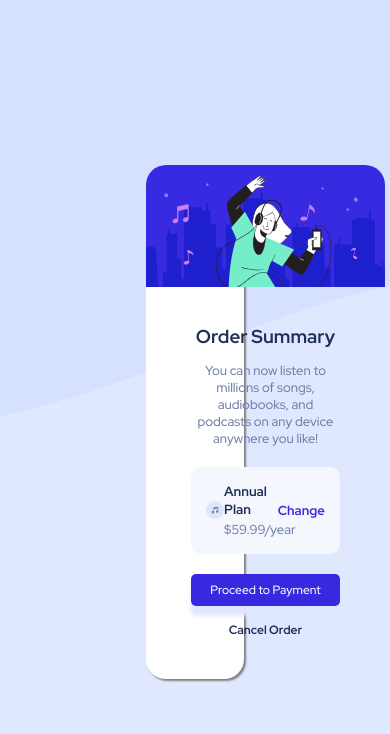
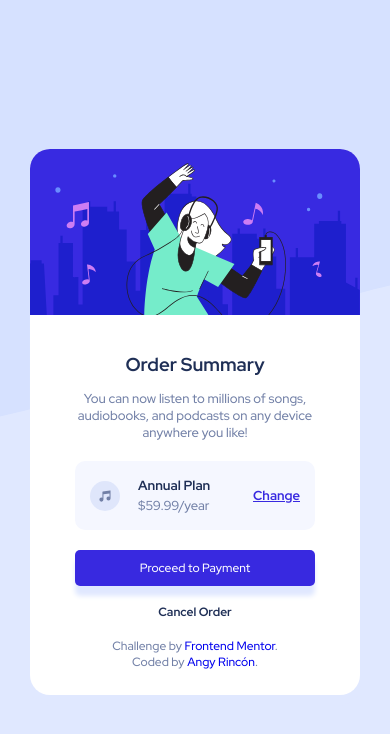
Before and after one commit to angyRincon/OrderSummaryComponentMain, a plain HTML site: page src/index.html in a window 390 px wide. Drawn offline with Linux system fonts and the light colour scheme.

Commit message:
Added responsive Design

```diff
--- a/index.html
+++ b/src/index.html
@@ -5,7 +5,7 @@
     <meta name="viewport" content="width=device-width, initial-scale=1.0">
     <!-- displays site properly based on user's device -->
 
-    <link rel="icon" type="image/png" sizes="32x32" href="./images/favicon-32x32.png">
+    <link rel="icon" type="image/png" sizes="32x32" href="images/favicon-32x32.png">
     <link rel="stylesheet" href="styles.css" type="text/css">
 
     <title>Frontend Mentor | Order summary card</title>
@@ -27,7 +27,7 @@
 <div class="container">
     <div class="card">
         <div class="card-media">
-            <img src="./images/illustration-hero.svg" alt="hero">
+            <img src="images/illustration-hero.svg" alt="hero">
         </div>
 
         <div class="card-content">
@@ -41,7 +41,7 @@
 
             <div class="card-content-plan">
                 <div class="card-content-plan-description">
-                    <img src="./images/icon-music.svg" alt="music">
+                    <img src="images/icon-music.svg" alt="music">
 
                     <div class="card-content-plan-description-price">
                         <h5>Annual Plan</h5>
@@ -51,17 +51,23 @@
                 <a href="#">Change</a>
             </div>
 
-            <a class="card-content-buttons">
+            <div class="card-content-buttons">
                 <div class="button-pay">Proceed to Payment</div>
                 <div>Cancel Order</div>
             </div>
+
+            <div class="card-footer">
+                Challenge by <a href="https://www.frontendmentor.io?ref=challenge" target="_blank">Frontend Mentor</a>.
+                <br>
+                Coded by <a href="https://github.com/angyRincon" target="_blank">Angy Rincón</a>.
+            </div>
         </div>
+
     </div>
 </div>
 <!--
   <div class="attribution">
-    Challenge by <a href="https://www.frontendmentor.io?ref=challenge" target="_blank">Frontend Mentor</a>.
-    Coded by <a href="#">Your Name Here</a>.
+
   </div>-->
 </body>
 </html>
--- a/styles.css
+++ b/src/styles.css
@@ -17,8 +17,8 @@
 }
 
 body {
-    background-image: url("./images/pattern-background-desktop.svg");
-    background-position: top;
+    background-image: url("images/pattern-background-desktop.svg");
+    background-position: top center;
     background-repeat: no-repeat;
     background-color: var(--pale-blue)
 }
@@ -32,11 +32,10 @@ body {
 
 .card {
     display: grid;
-    grid-template-columns: repeat(1, 1fr);
+    grid-template-columns: repeat(auto-fit, 330px);
     background-color: #fff;
-    width: 25%;
     border-radius: 20px;
-    box-shadow: 2px 2px 2px gray;
+    box-shadow: 0 10px 1px var(--pale-blue);
 }
 
 .card-media {
@@ -85,6 +84,16 @@ body {
 .card-content-plan a {
     color: var(--bright-blue);
     font-weight: 700;
+    text-decoration: underline;
+    transition: all 0.5s ease;
+    -webkit-transition: all 0.5s ease;
+}
+
+.card-content-plan a:hover {
+    color: var(--desaturated-blue);
+    text-decoration: none;
+    -webkit-transform: translateY(-1px);
+    transform: translateY(-1px);
 }
 
 .card-content-plan-description {
@@ -117,7 +126,7 @@ body {
 }
 
 .card-content-buttons div {
-    padding: 8px;
+    padding: 10px;
     font-size: 12px;
     font-weight: 700;
     margin-bottom: 8px;
@@ -131,4 +140,25 @@ body {
     color: #fff;
     font-weight: 500;
     box-shadow: 0 10px 5px var(--pale-blue);
+    -webkit-transition: all 0.5s ease;
+    transition: all 0.5s ease;
 }
+
+
+.card-content-buttons .button-pay:hover {
+    background-color: var(--desaturated-blue);
+    -webkit-transform: translateY(-1px) scale(1.01);
+    transform: translateY(-1px) scale(1.01);
+}
+
+.card-footer {
+    text-align: center;
+    font-size: 12px;
+    color: var(--desaturated-blue);
+}
+
+@media screen and (max-width: 375px){
+    body {
+        background-image: url("images/pattern-background-mobile.svg");
+    }
+}
```
Also changed, not shown: src/images/favicon-32x32.png (renamed from images/favicon-32x32.png), src/images/icon-music.svg (renamed from images/icon-music.svg), src/images/illustration-hero.svg (renamed from images/illustration-hero.svg), src/images/pattern-background-desktop.svg (renamed from images/pattern-background-desktop.svg), src/images/pattern-background-mobile.svg (renamed from images/pattern-background-mobile.svg).
